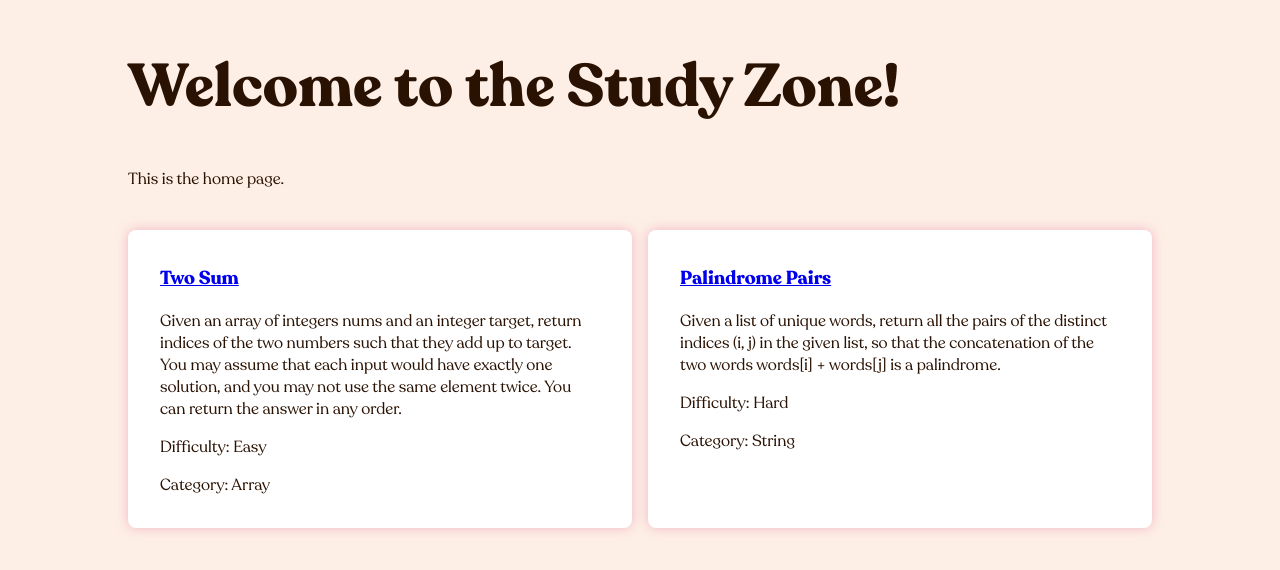
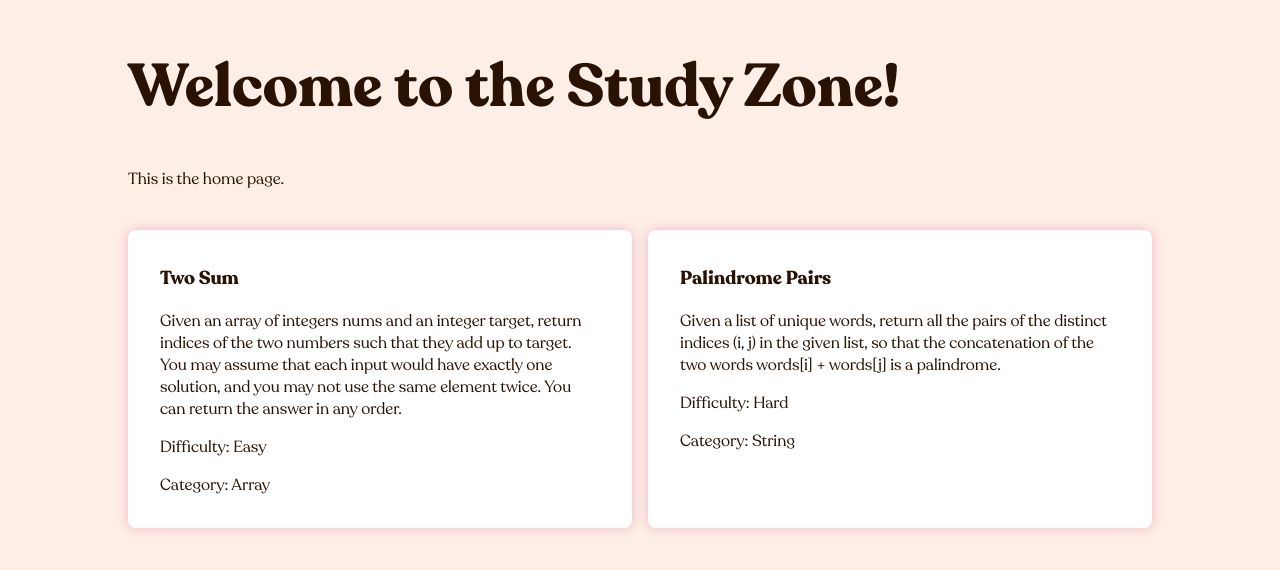
Before and after one commit to isabelxklee/the-study-zone, a React (Create React App) app: page / in a window 1280 px wide. Shown: the part 122-692 px from the top of the page. Built offline with nearby package versions, Linux system fonts and the light colour scheme.

Commit message:
created style for react router dom link

```diff
--- a/src/components/Card.jsx
+++ b/src/components/Card.jsx
@@ -1,5 +1,4 @@
 import React from "react";
-import { Link } from "react-router-dom";
 import * as Styled from "./component-styles";
 import * as Global from "../styles";
 
@@ -7,7 +6,9 @@ const Card = ({ algo }) => {
   return (
     <Styled.CardElement>
       <h3>
-        <Link to={`algorithms/${algo.id}`}>{algo.title}</Link>
+        <Global.InternalLink to={`algorithms/${algo.id}`}>
+          {algo.title}
+        </Global.InternalLink>
       </h3>
       <Global.P>{algo.description}</Global.P>
       <p>Difficulty: {algo.difficulty}</p>
--- a/src/styles.js
+++ b/src/styles.js
@@ -2,6 +2,7 @@ import styled, { createGlobalStyle } from "styled-components";
 import RecoletaRegular from "./fonts/Recoleta-Regular.woff";
 import RecoletaBold from "./fonts/Recoleta-Bold.woff";
 import RingsideWideBold from "./fonts/Ringside-Wide-Bold.otf";
+import { Link } from "react-router-dom";
 
 export const Colors = {
   beige: "#fdefe6",
@@ -53,3 +54,8 @@ export const P = styled.p`
   margin: 0;
   font-size: 16px;
 `;
+
+export const InternalLink = styled(Link)`
+  color: ${Colors.black};
+  text-decoration: none;
+`;
```
